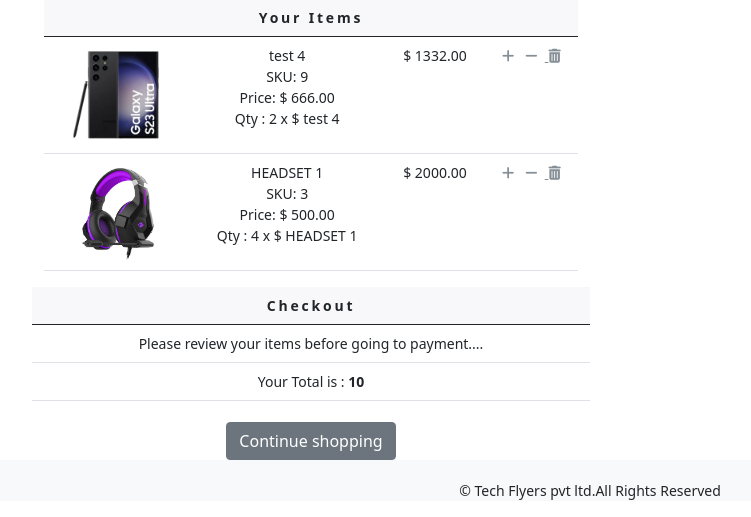
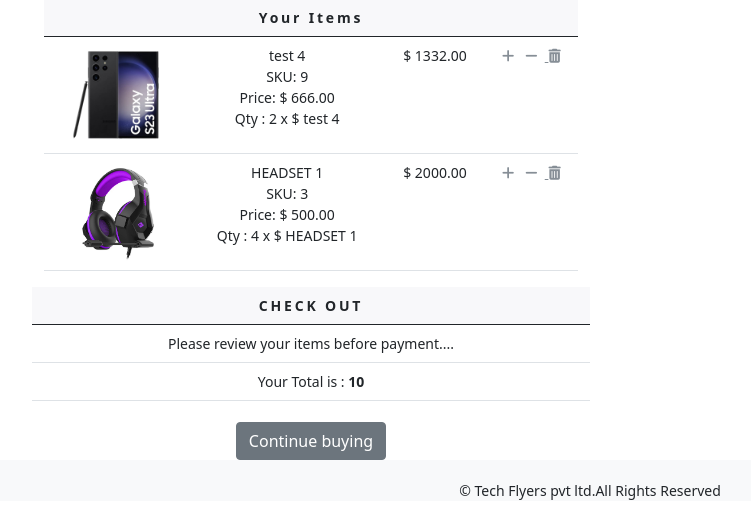
Before and after one commit to HarikrishnanJR/Ecommerce_webAPP, a Django app: template ecommerce/ecommerceproject/template/cart.html in a window 1280 px wide. Shown: the part 380-897 px from the top of the page, without its empty margins (50-801 px from the left). Run offline with Django 4.2, Linux system fonts and the light colour scheme; data comes from the database, SQL or seed files in the repository; the template is opened without the code that fills it: values that come from a table or form of the project are taken from there, most other values are stand-ins (such as "Sample title", 1, 10 or a date in 2020); some libraries are stand-ins or nearby versions.

Commit message:
Update cart.html

```diff
--- a/ecommerce/ecommerceproject/template/cart.html
+++ b/ecommerce/ecommerceproject/template/cart.html
@@ -82,14 +82,14 @@
         <thead class="my_custom_thead">
         <tr>
             <th>
-                    Checkout
+                CHECK OUT
             </th>
         </tr>
         </thead>
         <tbody>
         <tr>
             <td>
-                 Please review your items before going to payment....
+                Please review your items before payment....
             </td>
         </tr>
        <tr>
@@ -100,9 +100,10 @@
         </tbody>
     </table>
     <div class="mx-auto">
-         <a href="{% url 'shop:allProdCat' %}" class="btn btn-secondary btn-block my_custom_button">Continue shopping</a>
+        <a href="{% url 'shop:allProdCat' %}" class="btn btn-secondary btn-block my_custom_button">Continue buying</a>
 </div>
     {% endif %}
 </div>
     </div>
+</div>
  {% endblock %}
```
Lines whose indentation alone changed are shown as unchanged.
